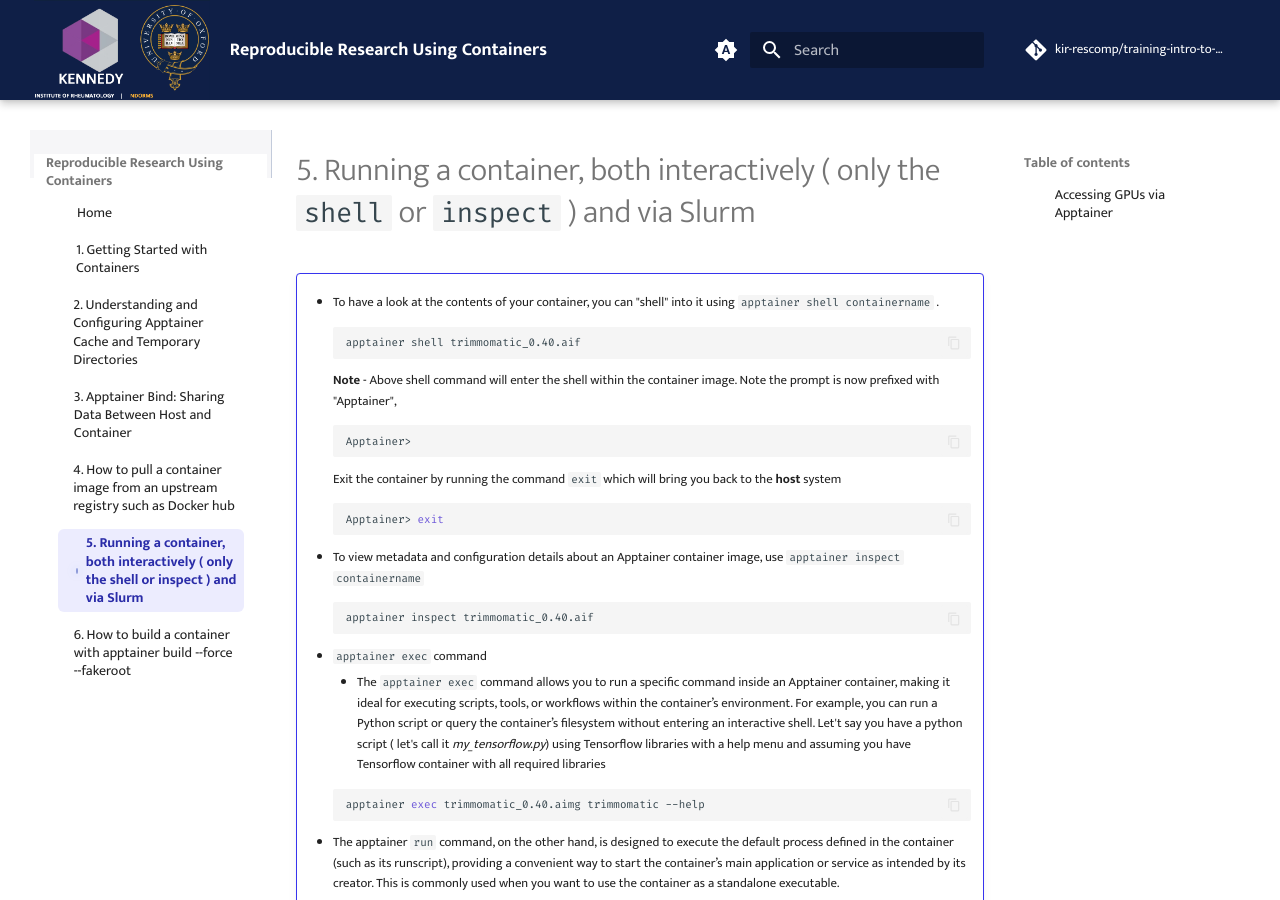
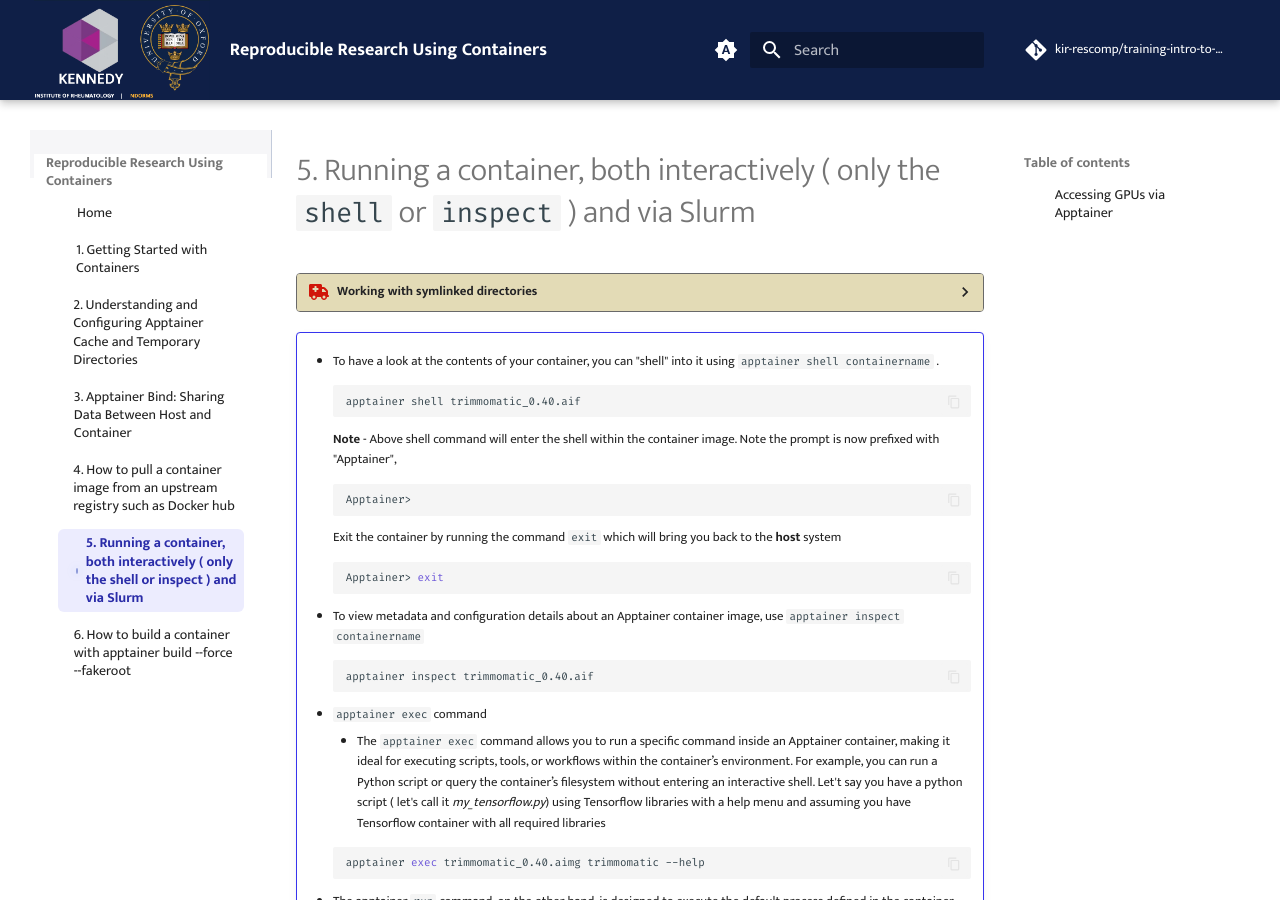
Before and after one commit to kir-rescomp/training-intro-to-apptainer, an MkDocs documentation site: the page built from docs/5.running_a_container_interactive_and_slurm.md, in a window 1280 px wide and 900 px high. Built offline with MkDocs 1.6.1 and Material for MkDocs 9.7.7, drawn with Linux system fonts in a browser that asks for light colours; comment, search, counter and statistics services are not loaded; part of the change alters nothing that is shown.

Commit message:
add a note on how to resolve symllinks

````diff
--- a/docs/5.running_a_container_interactive_and_slurm.md
+++ b/docs/5.running_a_container_interactive_and_slurm.md
@@ -1,4 +1,24 @@
 # 5. Running a container, both interactively ( only the `shell` or `inspect` ) and via Slurm
+
+??? truck-medical "Working with symlinked directories"
+
+    If you are to access the apptainer image directory via a Symlink and execute the upcoming `apptainer` commands, it will trigger a warning similar to below
+
+    ```bash
+    WARNING: Error changing the container working directory. Using '/users/....' instead: chdir /users/...: no such file or directory
+    ```
+
+    The issue occurs because:
+
+    1. **Your shell resolves the symlink**: When you `cd symlinkeddir/`, your shell follows the symlink and your $PWD becomes `/users/...` (the symlink path)
+    2. **Apptainer tries to bind the literal path**: Apptainer attempts to set the working directory inside the container to match your current $PWD, but it's working with the symlink path `/users/...`
+    3. The symlink doesn't exist inside the container: Even though you've bound the entire filesystem with `APPTAINER_BIND`, the symlink itself may not be properly resolved or may not exist in the container's filesystem view
+
+    **^^Solutions^^**
+
+    -  **Option 1**: Always use the absolute paths
+
+    -  **Option 2** : Use `cd -P` to resolve symlinks
 
 !!! circle-info ""
 
````
